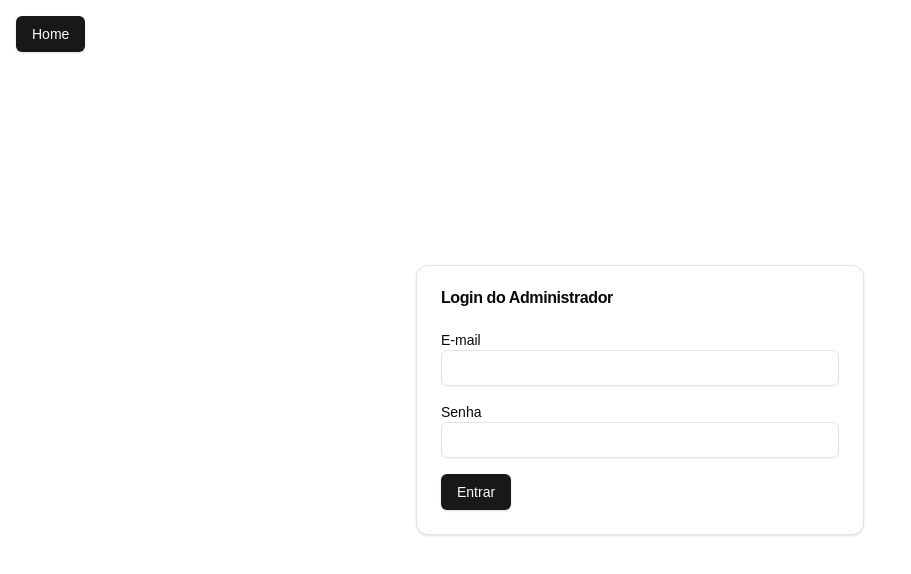
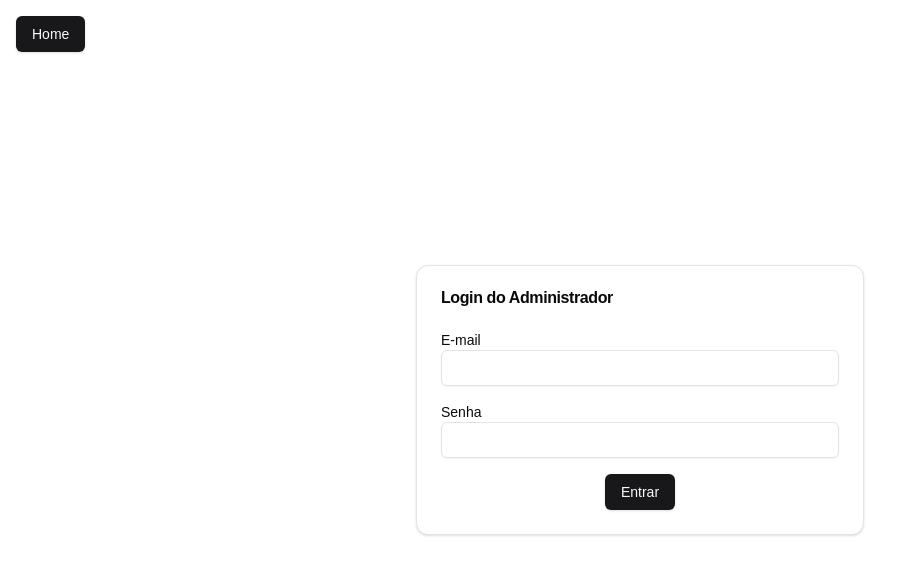
Before and after one commit to Eduardo-Lima-Dev/Meu_Racha, a Next.js app: page /admin in a window 1280 px wide. Shown: the top 574 px of the page, without its empty margins (0-911 px from the left). Built offline with nearby package versions, Linux system fonts and the light colour scheme; no server answers.

Commit message:
✨ feat: melhorar layout dos botões de navegação e centralizar botão de login nas páginas de admin e usuário

```diff
--- a/src/app/admin/page.tsx
+++ b/src/app/admin/page.tsx
@@ -20,17 +20,14 @@ const AdminLogin: React.FC = () => {
   const handleLogin = async (e: React.FormEvent) => {
     e.preventDefault();
     try {
-
       const userCredential = await signInWithEmailAndPassword(auth, email, senha);
       const userId = userCredential.user.uid;
 
       const userDoc = await getDoc(doc(db, "users", userId));
       if (userDoc.exists() && userDoc.data().role) {
-
         await auth.signOut();
         setErro("Acesso negado. Apenas contas sem role podem acessar.");
       } else {
-
         router.push("/dashboard");
       }
     } catch (error) {
@@ -39,10 +36,10 @@ const AdminLogin: React.FC = () => {
     }
   };
 
-
   return (
     <div className="flex items-center justify-center min-h-screen">
 
+      {/* Botão Home */}
       <Button
         onClick={() => router.push("/")}
         className="absolute top-4 left-4"
@@ -81,7 +78,11 @@ const AdminLogin: React.FC = () => {
               />
             </div>
             {erro && <p className="text-red-500">{erro}</p>}
-            <Button type="submit">Entrar</Button>
+
+            {/* Botão centralizado */}
+            <div className="flex justify-center mt-4">
+              <Button type="submit">Entrar</Button>
+            </div>
           </form>
         </CardContent>
       </Card>
--- a/src/app/login/page.tsx
+++ b/src/app/login/page.tsx
@@ -51,6 +51,7 @@ const UserLogin = () => {
 
   return (
     <div className="relative flex items-center justify-center min-h-screen">
+
       <Button
         onClick={() => router.push("/")}
         className="absolute top-4 left-4"
@@ -117,10 +118,12 @@ const UserLogin = () => {
               />
             </div>
             {erro && <p className="text-red-500">{erro}</p>}
+
+            <div className="text-center mt-4">
+              <Button type="submit">{isCadastro ? "Cadastrar" : "Entrar"}</Button>
+            </div>
           </form>
-          <div className="text-center mt-4">
-          <Button type="submit">{isCadastro ? "Cadastrar" : "Entrar"}</Button>
-          </div>
+
           <div className="text-center mt-4">
             <Button
               variant="link"
```
